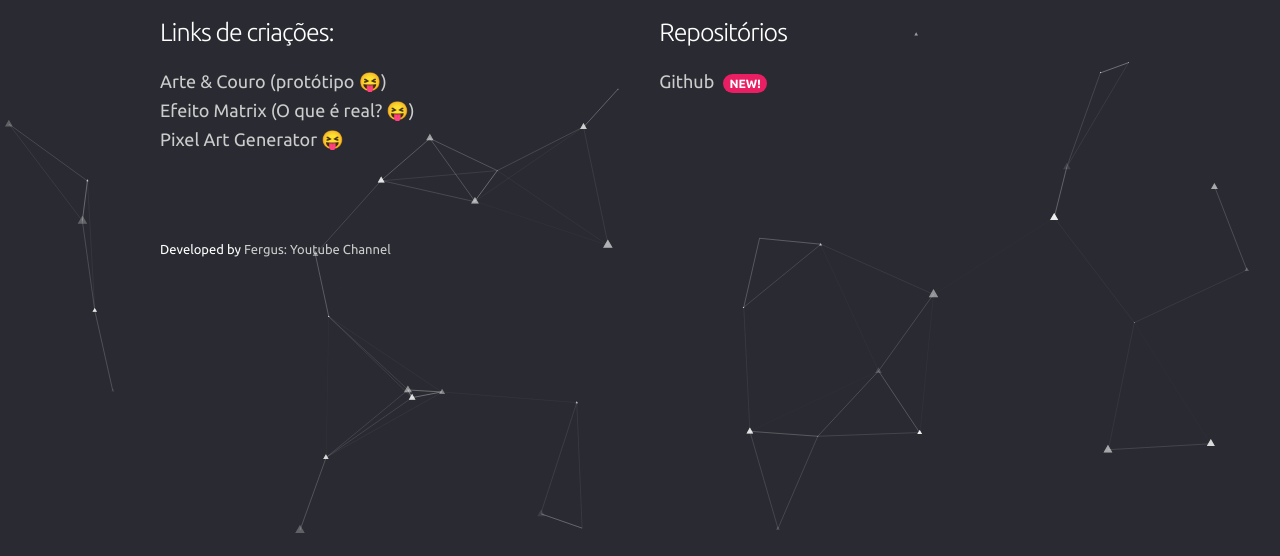
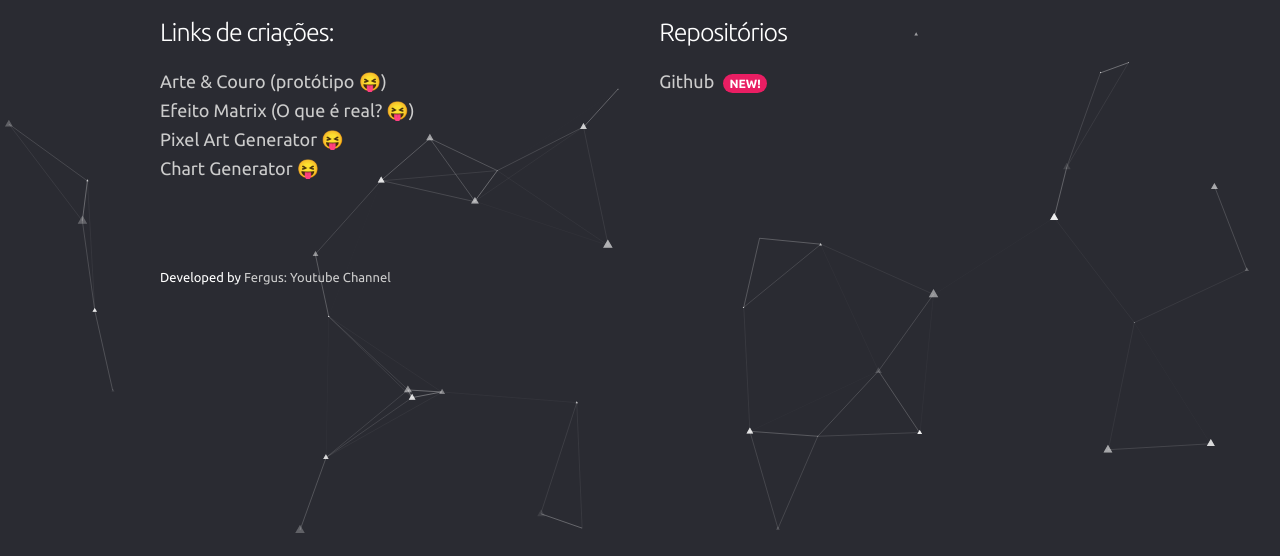
Before and after one commit to FergusRJ21/FergusOnRails, a plain HTML site: page index.html in a window 1280 px wide. Shown: the part 244-800 px from the top of the page. Drawn offline with nearby package versions, Linux system fonts and the light colour scheme.

Commit message:
Subindo novo projeto

```diff
--- a/index.html
+++ b/index.html
@@ -30,6 +30,9 @@
                             </li>
                             <li>
                                 <a target="_blank" href="https://fergusrj21.github.io/Pixel_Art_Generator-By_Fergus/"> Pixel Art Generator 😝 </a>
+                            </li>
+                            <li>
+                                <a target="_blank" href="https://fergusrj21.github.io/Chart-Generator/"> Chart Generator 😝 </a>
                             </li>
                     </div>
                 </div>
```
